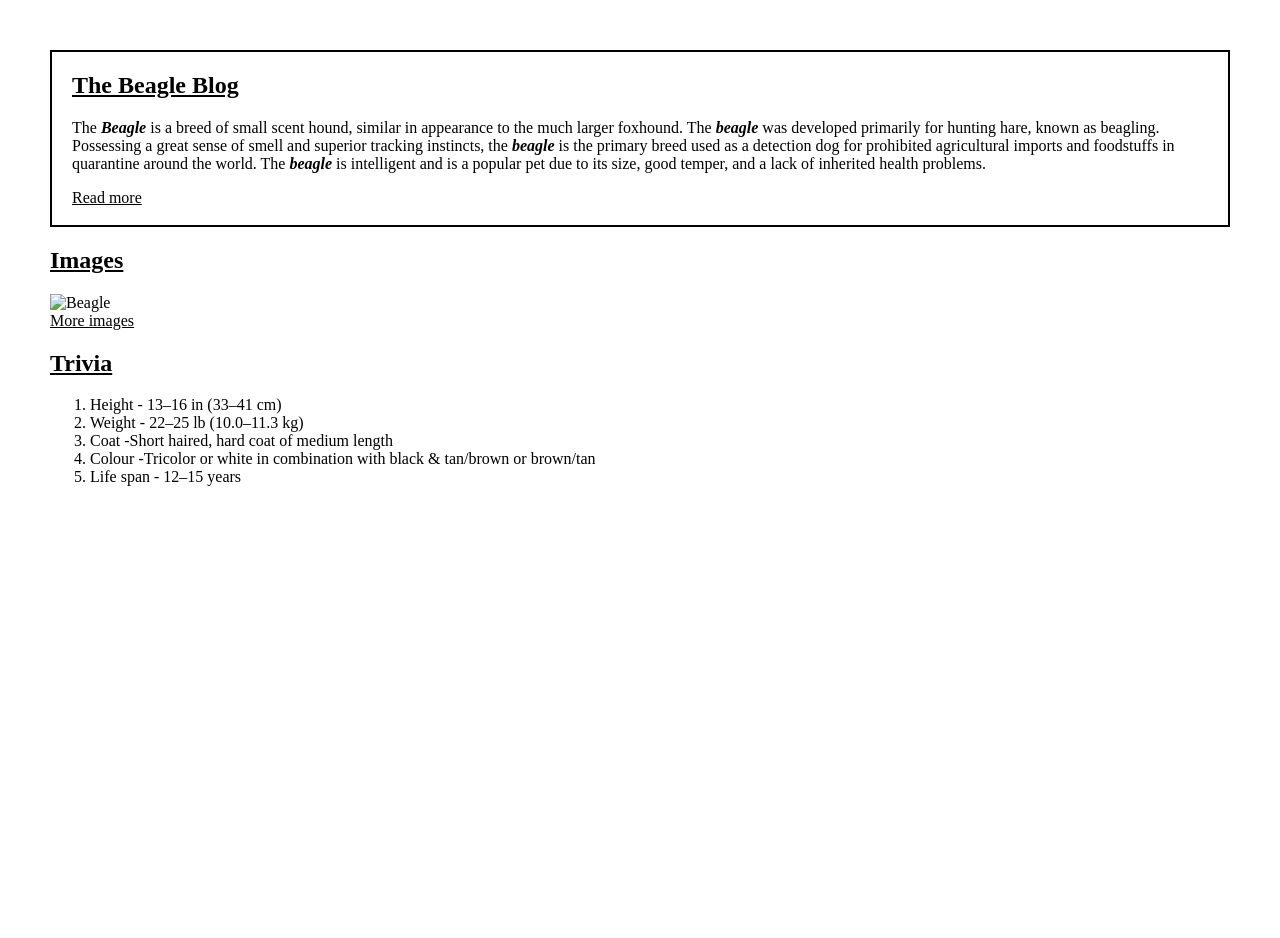
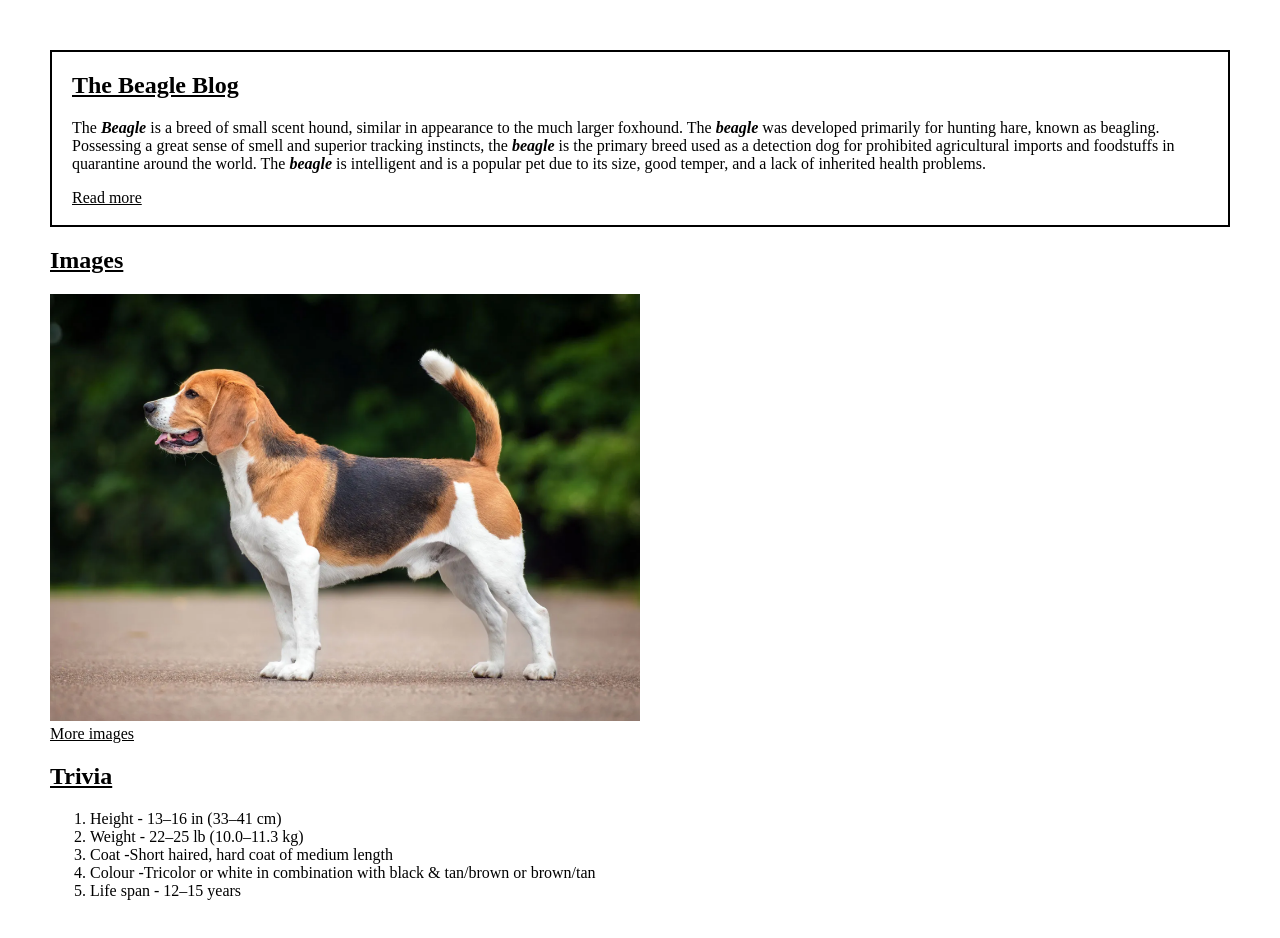
Before and after one commit to Sahoo-Sambit/Weekly-module-test, a plain HTML site: page index.html in a window 1280 px wide. Before the commit the page ends 800 px from the top, so only its background shows below. Drawn offline with Linux system fonts and the light colour scheme; the site is published under a folder, as on GitHub Pages, so addresses that start at the root find nothing.

Commit message:
first commit

```diff
--- a/index.html
+++ b/index.html
@@ -5,7 +5,7 @@
     <meta http-equiv="X-UA-Compatible" content="IE=edge" />
     <meta name="viewport" content="width=device-width, initial-scale=1.0" />
     <link rel="stylesheet" href="style.css" />
-    <link rel="icon" href="/images/favicon-dog.ico" type="image/x-icon" />
+    <link rel="icon" href="images/favicon-dog.ico" type="image/x-icon">
     <title>Sambit Sahoo Frontend 1 AccioJob 7 January 2023</title>
   </head>
   <body>
@@ -26,7 +26,7 @@
     </section>
     <section>
       <h1><u>Images</u></h1>
-      <div><img src="/images/Beagle.png" alt="Beagle" width="50%" /></div>
+      <div><img src="images/Beagle.png" alt="Beagle" width="50%"></div>
       <a href="https://www.google.com/search?q=beagle&rlz=1C5CHFA_enUS944US945&sxsrf=ALiCzsYi_xLzuX5-mgRt-U2UMiiEwhaCTA:1672839794160&source=lnms&tbm=isch&sa=X&ved=2ahUKEwiat8ntha78AhVnDbcAHX7UCYYQ_AUoAXoECAEQAw&biw=1629&bih=894&dpr=2.2" target="_blank" style="color: black">More images</a>
     </section>
     <section>
@@ -35,9 +35,7 @@
         <li>Height - 13–16 in (33–41 cm)</li>
         <li>Weight - 22–25 lb (10.0–11.3 kg)</li>
         <li>Coat -Short haired, hard coat of medium length</li>
-        <li>Colour -Tricolor or white in combination with black & tan/brown or
-          brown/tan
-        </li>
+        <li>Colour -Tricolor or white in combination with black & tan/brown or brown/tan</li>
         <li>Life span - 12–15 years</li>
       </ol>
     </section>
```
